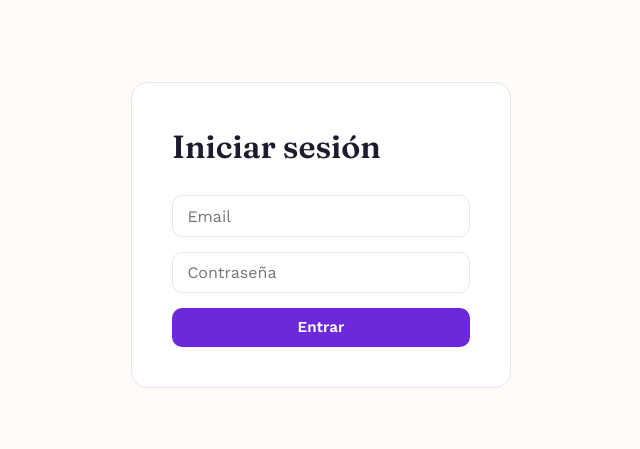
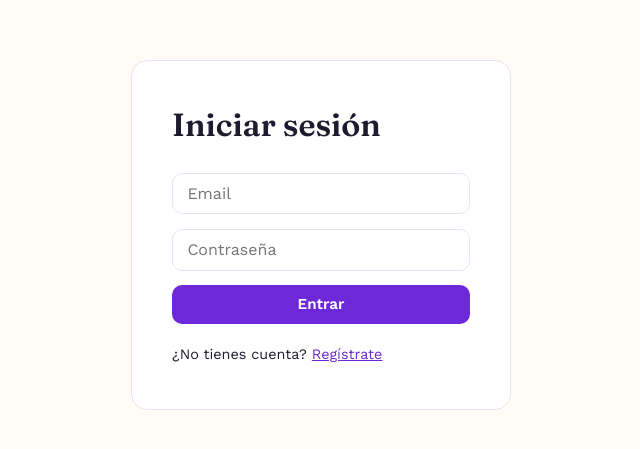
Before and after one commit to danielomera59-afk/linkfree, a React (Vite) app in the folder frontend/: page /login in a window 1280 px wide. Shown: the part 165-614 px from the top of the page, without its empty margins (319-959 px from the left). Built offline with nearby package versions, Linux system fonts and the light colour scheme; no server answers; the HTML template or start-up script is replaced by a standard one.

Commit message:
feat: agregar healthcheck para ping en Neon y enlace de registro en Login

```diff
--- a/frontend/src/pages/Login.tsx
+++ b/frontend/src/pages/Login.tsx
@@ -1,5 +1,5 @@
 import { useState } from 'react';
-import { useNavigate } from 'react-router-dom';
+import { useNavigate, Link } from 'react-router-dom';
 import { login } from '../services/auth';
 
 function Login() {
@@ -61,6 +61,10 @@ function Login() {
           {error && <p style={{ color: '#DC2626', fontSize: '0.9rem' }}>{error}</p>}
           <button type="submit">Entrar</button>
         </form>
+
+        <p style={{ marginTop: '1.25rem', fontSize: '0.9rem' }}>
+          ¿No tienes cuenta? <Link to="/registro">Regístrate</Link>
+        </p>
       </div>
     </div>
   );
```
Lines whose indentation alone changed are shown as unchanged.
